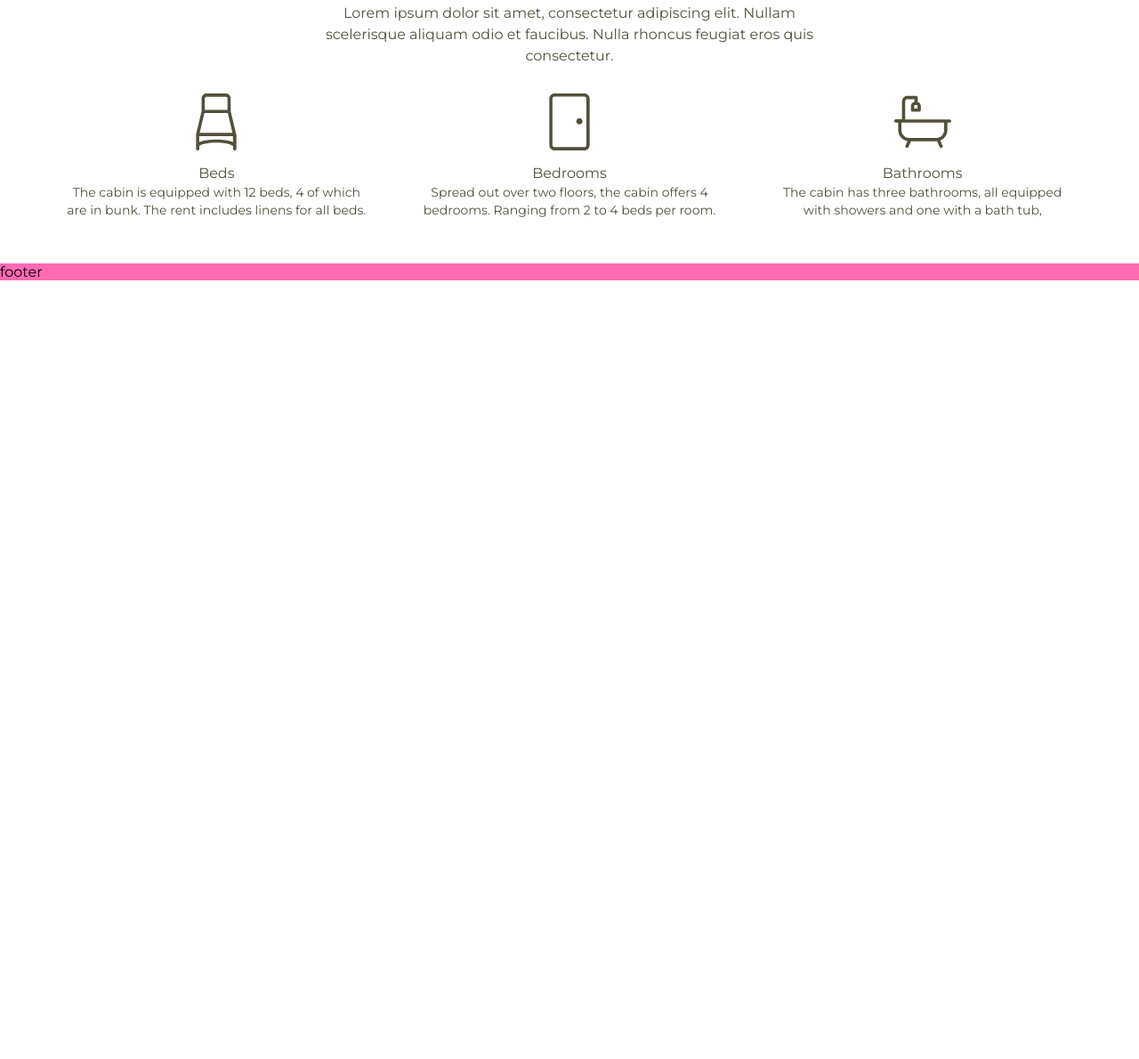
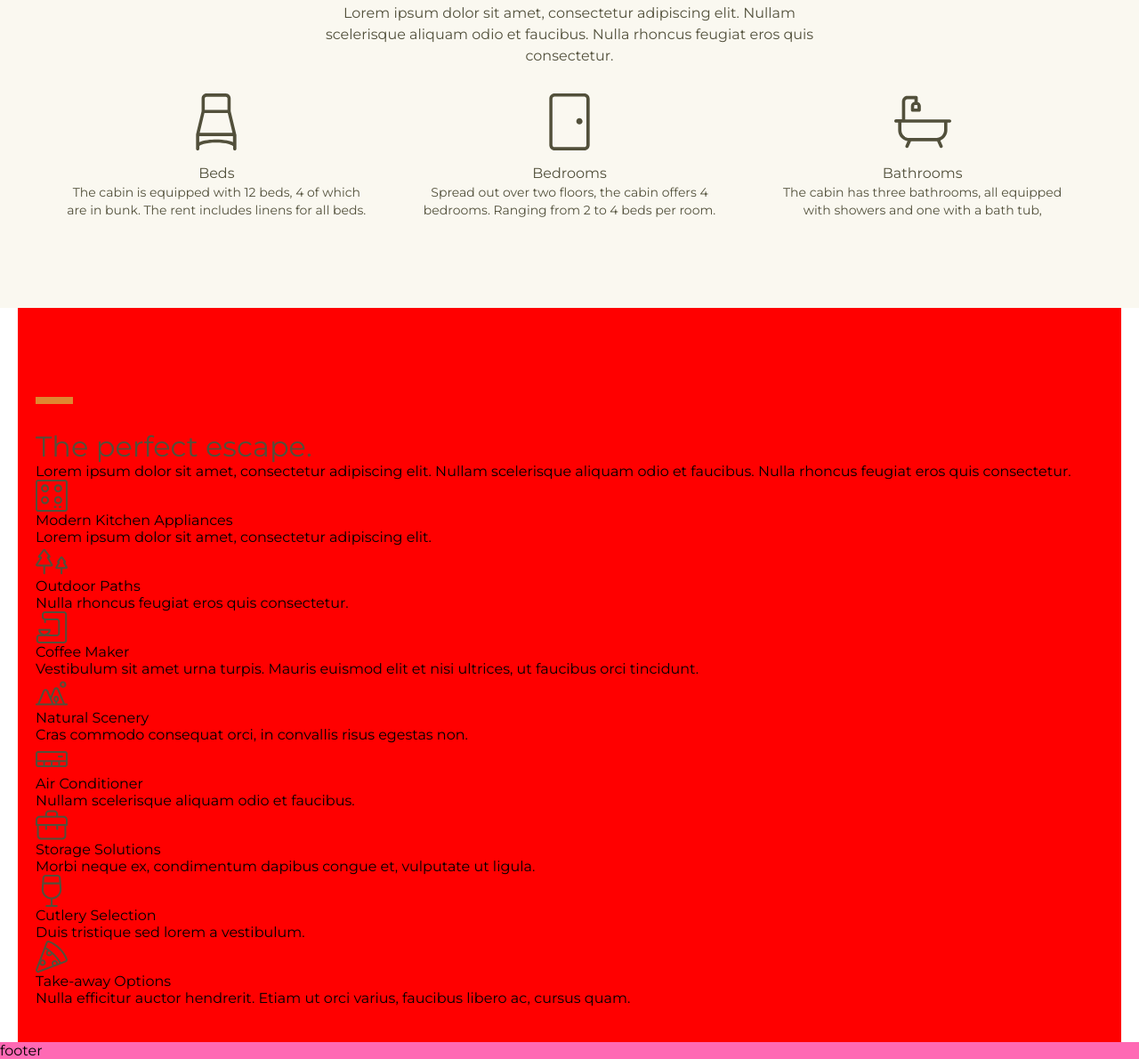
Before and after one commit to Jatterai/guest-house, a plain HTML site: page index.html in a window 1280 px wide. Shown: the part 2495-3685 px from the top of the page at 89% size. Before the commit the page ends 2810 px from the top, so only its background shows below. Drawn offline with Linux system fonts and the light colour scheme; a script that the page names is missing.

Commit message:
add new section html

```diff
--- /dev/null
+++ b/#sourse/scss/modules/_escape.scss
@@ -0,0 +1,6 @@
+.escape {
+	&__container {
+		padding: 0 40px 40px 100px;
+		background: red;
+	}
+}
--- a/#sourse/scss/modules/_sleeping.scss
+++ b/#sourse/scss/modules/_sleeping.scss
@@ -2,9 +2,10 @@
 	color: #52503b;
 	text-align: center;
 	font-size: 1rem;
+	background: #faf8f0;
 
 	&__container {
-		padding-bottom: 50px;
+		padding-bottom: 100px;
 	}
 	&__title {
 		margin-bottom: calc(12 / 32 * 1em);
--- a/#sourse/scss/style.scss
+++ b/#sourse/scss/style.scss
@@ -22,6 +22,7 @@ body:has(.open) {
 @import "./modules/_description.scss";
 @import "./modules/_giant-title.scss";
 @import "./modules/_sleeping.scss";
+@import "./modules/_escape.scss";
 
 ._container {
 	padding-left: 20px;
--- a/index.html
+++ b/index.html
@@ -98,6 +98,106 @@
 					</div>
 				</div>
 			</section>
+			<section class="escape">
+				<div class="escape__container _container marked-r">
+					<h3 class="escape__title title">The perfect escape.</h3>
+					<p class="escape__description">
+						Lorem ipsum dolor sit amet, consectetur adipiscing elit. Nullam scelerisque aliquam odio et faucibus.
+						Nulla rhoncus feugiat eros quis consectetur.
+					</p>
+					<div class="escape__row">
+						<div class="escape__item item">
+							<div class="item__img">
+								<img src="./img/escape/kitchen.svg" alt="">
+							</div>
+							<div class="item__txt">
+								<h6 class="item__title">Modern Kitchen Appliances</h6>
+								<p class="item__description">
+									Lorem ipsum dolor sit amet, consectetur adipiscing elit.
+								</p>
+							</div>
+						</div>
+						<div class="escape__item item">
+							<div class="item__img">
+								<img src="./img/escape/outdoor.svg" alt="">
+							</div>
+							<div class="item__txt">
+								<h6 class="item__title">Outdoor Paths</h6>
+								<p class="item__description">
+									Nulla rhoncus feugiat eros quis consectetur.
+								</p>
+							</div>
+						</div>
+						<div class="escape__item item">
+							<div class="item__img">
+								<img src="./img/escape/coffee.svg" alt="">
+							</div>
+							<div class="item__txt">
+								<h6 class="item__title">Coffee Maker</h6>
+								<p class="item__description">
+									Vestibulum sit amet urna turpis. Mauris euismod elit et nisi ultrices, ut faucibus orci
+									tincidunt.
+								</p>
+							</div>
+						</div>
+						<div class="escape__item item">
+							<div class="item__img">
+								<img src="./img/escape/nature.svg" alt="">
+							</div>
+							<div class="item__txt">
+								<h6 class="item__title">Natural Scenery</h6>
+								<p class="item__description">
+									Cras commodo consequat orci, in convallis risus egestas non.
+								</p>
+							</div>
+						</div>
+						<div class="escape__item item">
+							<div class="item__img">
+								<img src="./img/escape/conditioner.svg" alt="">
+							</div>
+							<div class="item__txt">
+								<h6 class="item__title">Air Conditioner</h6>
+								<p class="item__description">
+									Nullam scelerisque aliquam odio et faucibus.
+								</p>
+							</div>
+						</div>
+						<div class="escape__item item">
+							<div class="item__img">
+								<img src="./img/escape/storage.svg" alt="">
+							</div>
+							<div class="item__txt">
+								<h6 class="item__title">Storage Solutions</h6>
+								<p class="item__description">
+									Morbi neque ex, condimentum dapibus congue et, vulputate ut ligula.
+								</p>
+							</div>
+						</div>
+						<div class="escape__item item">
+							<div class="item__img">
+								<img src="./img/escape/booz.svg" alt="">
+							</div>
+							<div class="item__txt">
+								<h6 class="item__title">Cutlery Selection</h6>
+								<p class="item__description">
+									Duis tristique sed lorem a vestibulum.
+								</p>
+							</div>
+						</div>
+						<div class="escape__item item">
+							<div class="item__img">
+								<img src="./img/escape/pizza.svg" alt="">
+							</div>
+							<div class="item__txt">
+								<h6 class="item__title">Take-away Options</h6>
+								<p class="item__description">
+									Nulla efficitur auctor hendrerit. Etiam ut orci varius, faucibus libero ac, cursus quam.
+								</p>
+							</div>
+						</div>
+					</div>
+				</div>
+			</section>
 		</main>
 		<footer class="footer" id="footer">
 			footer
```
Also changed, not shown: css/style.css, img/escape/booz.svg (added), img/escape/coffee.svg (added), img/escape/conditioner.svg (added), img/escape/kitchen.svg (added), img/escape/nature.svg (added), img/escape/outdoor.svg (added), img/escape/pizza.svg (added), img/escape/storage.svg (added).
